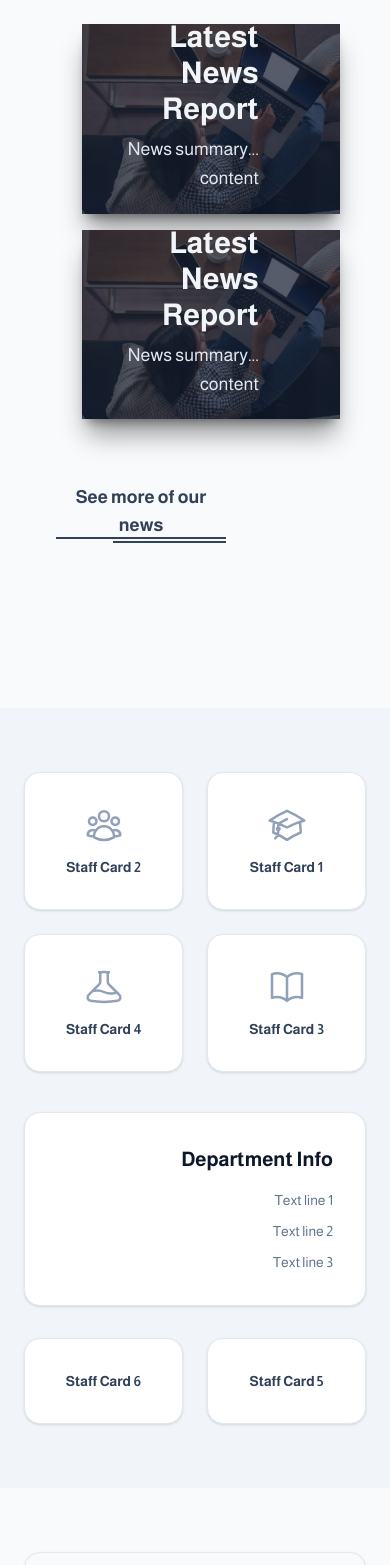
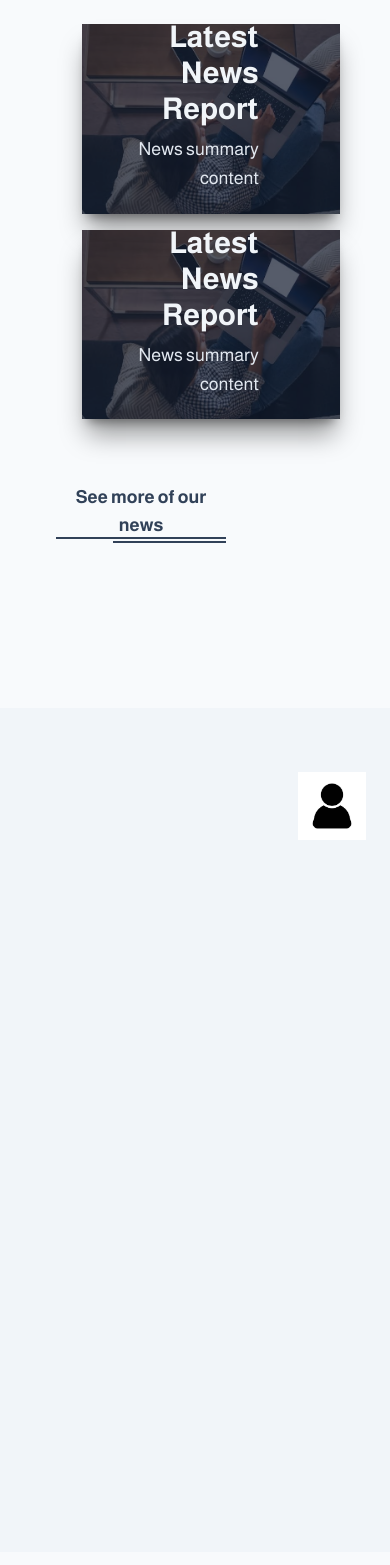
Before and after one commit to A1iHassan/University-platform, a React (Vite) app in the folder frontend/: page / in a window 390 px wide. Shown: the part 980-2545 px from the top of the page. Built offline with nearby package versions, Linux system fonts and the light colour scheme; a web font is replaced by a local one.

Commit message:
cleaned staff section up

```diff
--- a/frontend/src/pages/homePage.tsx
+++ b/frontend/src/pages/homePage.tsx
@@ -1,8 +1,16 @@
 import { useState, useEffect } from 'react'
 import { ChevronDownIcon, ChevronLeftIcon, GlobeAltIcon, AcademicCapIcon, UserGroupIcon, BookOpenIcon, BeakerIcon, PhoneIcon, EnvelopeIcon, MapPinIcon, ArrowLongLeftIcon } from '@heroicons/react/24/outline'
 
+const MOCK_LOCATIONS = {
+  main: 'https://www.openstreetmap.org/export/embed.html?bbox=-74.0152%2C40.7105%2C-74.0084%2C40.7145&layer=mapnik',
+  campus1: 'https://www.openstreetmap.org/export/embed.html?bbox=-0.1337%2C51.5074%2C-0.1235%2C51.5126&layer=mapnik',
+  campus2: 'https://www.openstreetmap.org/export/embed.html?bbox=2.3414%2C48.8533%2C2.3556%2C48.8614&layer=mapnik',
+  campus3: 'https://www.openstreetmap.org/export/embed.html?bbox=139.7562%2C35.6796%2C139.7735%2C35.6881&layer=mapnik',
+};
+
 const HomePage = () => {
   const [scrolled, setScrolled] = useState(false)
+  const [activeMapUrl, setActiveMapUrl] = useState(MOCK_LOCATIONS.main)
 
   useEffect(() => {
     const handleScroll = () => {
@@ -72,7 +80,7 @@ const HomePage = () => {
           <div className="p-6 z-100 absolute bottom-0 w-full flex justify-between items-end">
             <div className="text-right">
               <h2 className="mb-3 text-5xl font-bold text-slate-100">Latest News Report</h2>
-              <p className="text-xl leading-relaxed text-slate-200">...News summary content</p>
+              <p className="text-xl leading-relaxed text-slate-200">News summary content</p>
             </div>
             <div className="overflow-hidden mb-2">
               <div className="flex items-center gap-2 text-slate-100 font-semibold text-lg translate-x-[100%] transition-transform duration-500 group-hover:translate-x-0">
@@ -101,7 +109,7 @@ const HomePage = () => {
              </div>
              <div className="text-right">
                <h2 className="mb-2 text-3xl font-bold text-slate-100">Latest News Report</h2>
-               <p className="text-lg leading-relaxed text-slate-200">...News summary content</p>
+               <p className="text-lg leading-relaxed text-slate-200">News summary content</p>
              </div>
            </div>
 	    </div>
@@ -123,7 +131,7 @@ const HomePage = () => {
              </div>
              <div className="text-right">
                <h2 className="mb-2 text-3xl font-bold text-slate-100">Latest News Report</h2>
-               <p className="text-lg leading-relaxed text-slate-200">...News summary content</p>
+               <p className="text-lg leading-relaxed text-slate-200">News summary content</p>
              </div>
            </div>
 	    </div>
@@ -134,7 +142,7 @@ const HomePage = () => {
               <ChevronLeftIcon className="h-5 w-5 text-slate-700 flex-shrink-0" />
             </div>
             <span>See more of our news</span>
-            <div className="absolute bottom-0 right-0 w-full flex flex-col gap-[2px] mt-5">
+            <div className="absolute bottom-0 right-0 w-full flex flex-col gap-[2px]">
               <div className="h-[2px] w-full bg-slate-700 transition-all duration-300"></div>
               <div className="h-[2px] w-2/3 bg-slate-700 transition-all duration-300"></div>
             </div>
@@ -143,58 +151,25 @@ const HomePage = () => {
       </section>
 
       {/* Staff Page / Section */}
-      <section className="bg-slate-100 px-6 py-16">
-        <div className="mx-auto grid max-w-6xl grid-cols-2 gap-6 md:grid-cols-4">
-          {/* Top row cards */}
-          <article className="group flex flex-col items-center gap-3 rounded-2xl border border-slate-200 bg-white p-8 shadow-sm transition-all duration-300 hover:shadow-lg hover:-translate-y-1">
-            <AcademicCapIcon className="h-10 w-10 text-slate-400 group-hover:text-slate-700 transition-colors" />
-            <span className="text-sm font-semibold text-slate-700">Staff Card 1</span>
-          </article>
-          <article className="group flex flex-col items-center gap-3 rounded-2xl border border-slate-200 bg-white p-8 shadow-sm transition-all duration-300 hover:shadow-lg hover:-translate-y-1">
-            <UserGroupIcon className="h-10 w-10 text-slate-400 group-hover:text-slate-700 transition-colors" />
-            <span className="text-sm font-semibold text-slate-700">Staff Card 2</span>
-          </article>
-          <article className="group flex flex-col items-center gap-3 rounded-2xl border border-slate-200 bg-white p-8 shadow-sm transition-all duration-300 hover:shadow-lg hover:-translate-y-1">
-            <BookOpenIcon className="h-10 w-10 text-slate-400 group-hover:text-slate-700 transition-colors" />
-            <span className="text-sm font-semibold text-slate-700">Staff Card 3</span>
-          </article>
-          <article className="group flex flex-col items-center gap-3 rounded-2xl border border-slate-200 bg-white p-8 shadow-sm transition-all duration-300 hover:shadow-lg hover:-translate-y-1">
-            <BeakerIcon className="h-10 w-10 text-slate-400 group-hover:text-slate-700 transition-colors" />
-            <span className="text-sm font-semibold text-slate-700">Staff Card 4</span>
-          </article>
-        </div>
-
-        <div className="mx-auto mt-10 max-w-6xl grid gap-8 md:grid-cols-2">
-          <div className="rounded-2xl border border-slate-200 bg-white p-8 shadow-sm">
-            {/* Text lines */}
-            <h3 className="mb-4 text-xl font-bold text-slate-900">Department Info</h3>
-            <p className="mb-2 text-sm leading-relaxed text-slate-500">Text line 1</p>
-            <p className="mb-2 text-sm leading-relaxed text-slate-500">Text line 2</p>
-            <p className="text-sm leading-relaxed text-slate-500">Text line 3</p>
-          </div>
-
-          <div className="grid grid-cols-2 gap-6">
-            {/* Bottom row cards */}
-            <article className="group flex flex-col items-center justify-center gap-3 rounded-2xl border border-slate-200 bg-white p-8 shadow-sm transition-all duration-300 hover:shadow-lg hover:-translate-y-1">
-              <span className="text-sm font-semibold text-slate-700">Staff Card 5</span>
-            </article>
-            <article className="group flex flex-col items-center justify-center gap-3 rounded-2xl border border-slate-200 bg-white p-8 shadow-sm transition-all duration-300 hover:shadow-lg hover:-translate-y-1">
-              <span className="text-sm font-semibold text-slate-700">Staff Card 6</span>
-            </article>
-          </div>
+      <section className="bg-slate-100 px-6 py-16 h-svh flex flex-wrap gap-4">
+        <div className='h-1/2 w-1/5'>
+	  <img src='/person.png' />
+	  <p>
+	    <span></span>
+	    <span></span>
+	  </p>
 	</div>
       </section>
 
       {/* Location Section */}
-      <section className="mx-auto grid max-w-6xl gap-8 px-6 py-16 md:grid-cols-2">
-        <div className="overflow-hidden rounded-2xl border border-slate-200 shadow-sm">
-          {/* Map snippet for location */}
-          <iframe title="University Map Location" src="map-source-url" className="h-80 w-full border-0 md:h-full" />
-        </div>
-
-        <aside className="flex flex-col gap-6">
-          <address className="not-italic rounded-2xl border border-slate-200 bg-white p-8 shadow-sm">
+      <section className="mx-auto grid max-w-6xl gap-8 px-6 py-16 md:grid-cols-2 h-svh">
+        <aside className="flex flex-col gap-6 justify-center">
+          <div
+            onClick={() => setActiveMapUrl(MOCK_LOCATIONS.main)}
+            className={`cursor-pointer rounded-2xl border bg-white p-8 shadow-sm transition-all duration-200 hover:border-slate-400 ${activeMapUrl === MOCK_LOCATIONS.main ? 'border-slate-800 ring-1 ring-slate-800' : 'border-slate-200'}`}
+          >
             {/* University location information */}
+            <address className="not-italic">
               <div className="mb-4 flex items-center gap-3">
                 <MapPinIcon className="h-6 w-6 text-slate-500" />
                 <h3 className="text-xl font-bold text-slate-900">Main Campus Location</h3>
@@ -204,17 +179,38 @@ const HomePage = () => {
               <p className="mb-1 text-sm text-slate-500">Address Line 3</p>
               <p className="text-sm text-slate-500">Address Line 4</p>
             </address>
+          </div>
 
           <div className="rounded-2xl border border-slate-200 bg-white p-8 shadow-sm">
             {/* Other campuses locations */}
             <h4 className="mb-4 text-lg font-bold text-slate-800">Other Campuses</h4>
             <div className="flex flex-col gap-3">
-              <button className="rounded-xl border border-slate-200 bg-slate-50 px-5 py-3 text-sm font-medium text-slate-700 text-start transition-all duration-200 hover:border-slate-400 hover:bg-slate-100 cursor-pointer">Campus Location 1</button>
-              <button className="rounded-xl border border-slate-200 bg-slate-50 px-5 py-3 text-sm font-medium text-slate-700 text-start transition-all duration-200 hover:border-slate-400 hover:bg-slate-100 cursor-pointer">Campus Location 2</button>
-              <button className="rounded-xl border border-slate-200 bg-slate-50 px-5 py-3 text-sm font-medium text-slate-700 text-start transition-all duration-200 hover:border-slate-400 hover:bg-slate-100 cursor-pointer">Campus Location 3</button>
+              <button
+                onClick={() => setActiveMapUrl(MOCK_LOCATIONS.campus1)}
+                className={`rounded-xl border px-5 py-3 text-sm font-medium text-slate-700 text-start transition-all duration-200 hover:border-slate-400 hover:bg-slate-100 cursor-pointer ${activeMapUrl === MOCK_LOCATIONS.campus1 ? 'border-slate-800 bg-slate-100 ring-1 ring-slate-800' : 'border-slate-200 bg-slate-50'}`}
+              >
+                Campus Location 1
+              </button>
+              <button
+                onClick={() => setActiveMapUrl(MOCK_LOCATIONS.campus2)}
+                className={`rounded-xl border px-5 py-3 text-sm font-medium text-slate-700 text-start transition-all duration-200 hover:border-slate-400 hover:bg-slate-100 cursor-pointer ${activeMapUrl === MOCK_LOCATIONS.campus2 ? 'border-slate-800 bg-slate-100 ring-1 ring-slate-800' : 'border-slate-200 bg-slate-50'}`}
+              >
+                Campus Location 2
+              </button>
+              <button
+                onClick={() => setActiveMapUrl(MOCK_LOCATIONS.campus3)}
+                className={`rounded-xl border px-5 py-3 text-sm font-medium text-slate-700 text-start transition-all duration-200 hover:border-slate-400 hover:bg-slate-100 cursor-pointer ${activeMapUrl === MOCK_LOCATIONS.campus3 ? 'border-slate-800 bg-slate-100 ring-1 ring-slate-800' : 'border-slate-200 bg-slate-50'}`}
+              >
+                Campus Location 3
+              </button>
             </div>
           </div>
         </aside>
+
+        <div className="overflow-hidden rounded-2xl border border-slate-200 shadow-sm h-full min-h-[400px]">
+          {/* Map snippet for location */}
+          <iframe title="University Map Location" src={activeMapUrl} className="h-full w-full border-0" />
+        </div>
       </section>
 
       {/* Footer */}
```
Also changed, not shown: frontend/person.png (added). Lines whose indentation alone changed are shown as unchanged.
